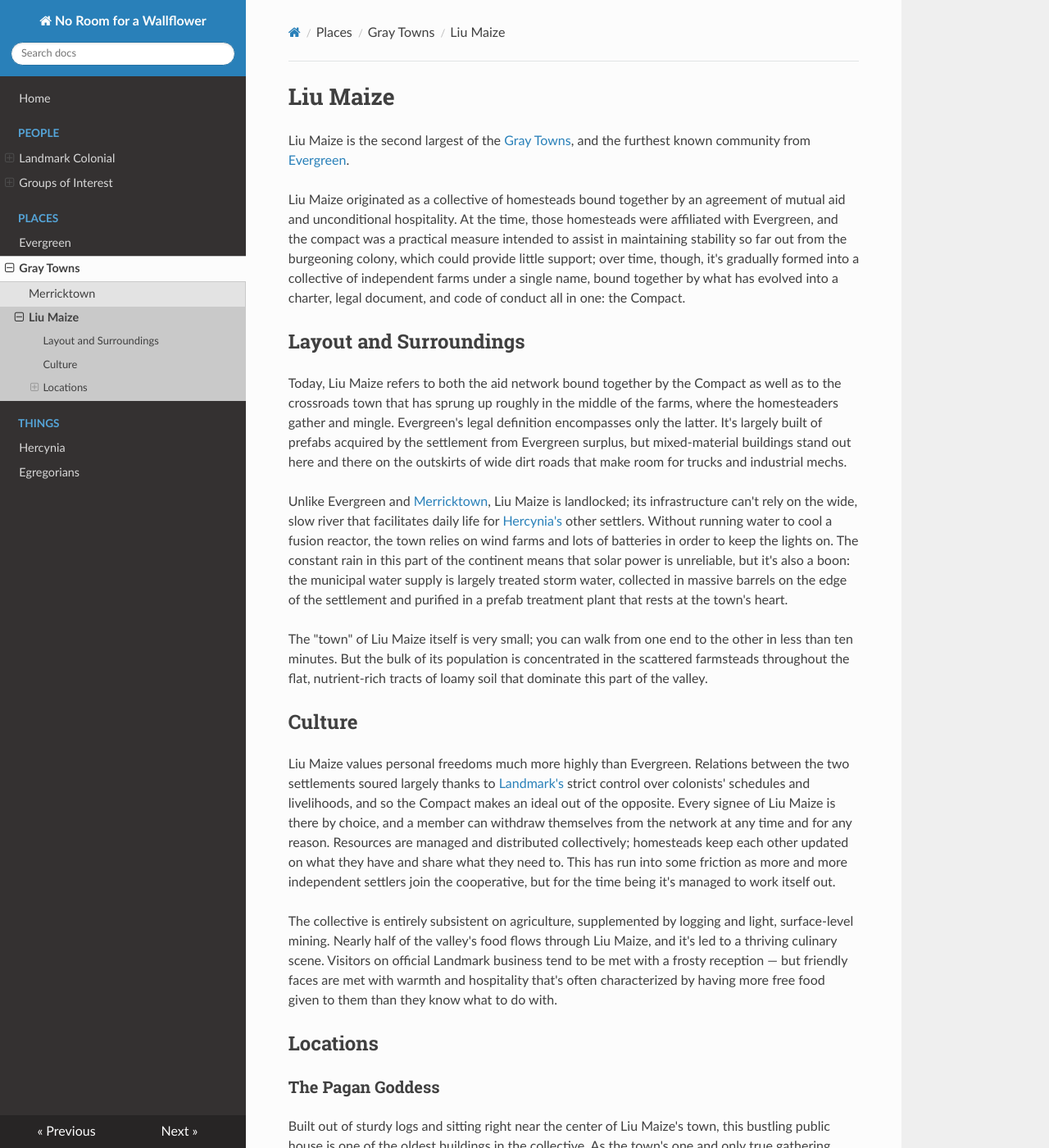
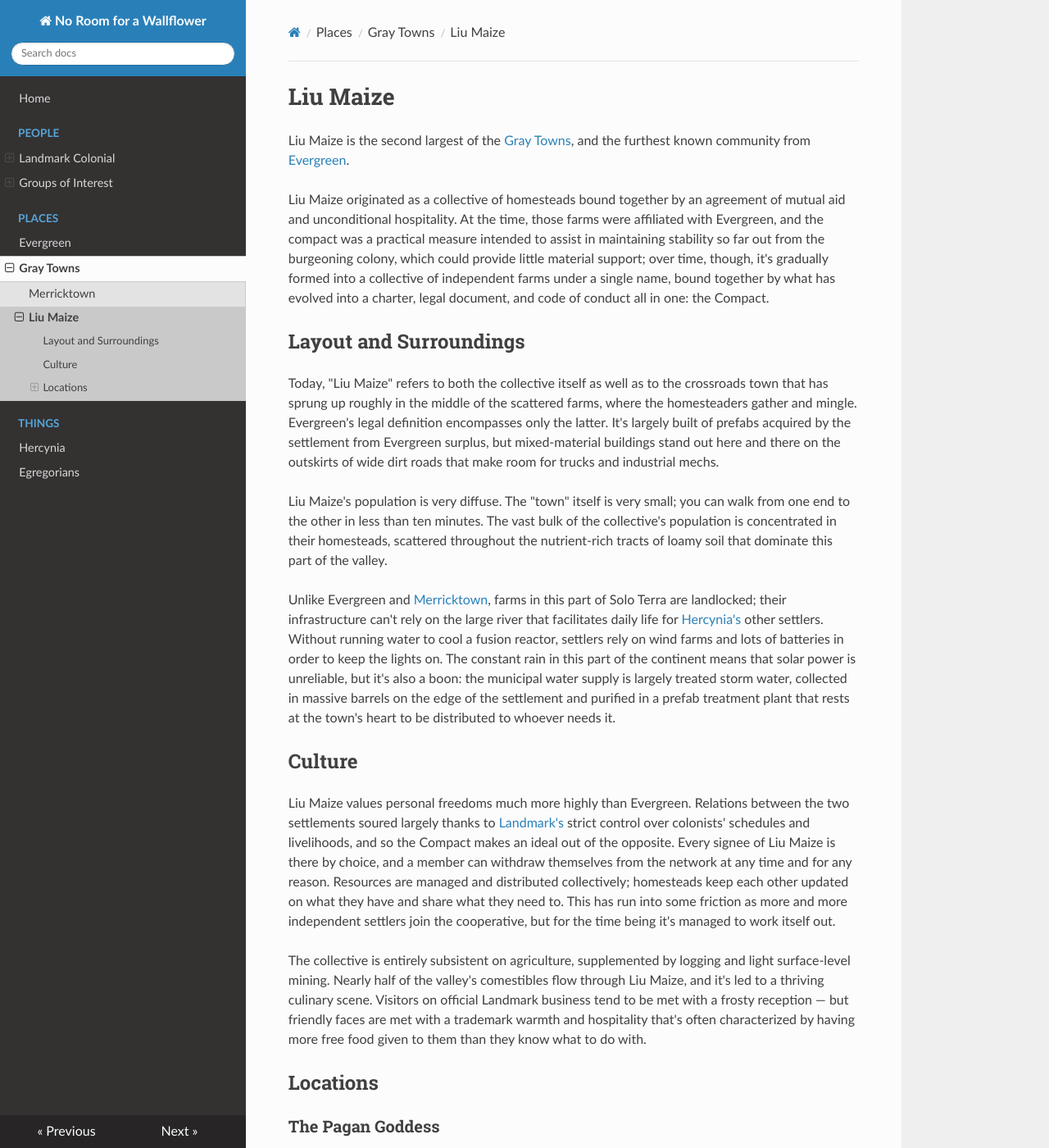
Before and after one commit to Ilysen/no-room-for-a-wallflower, an MkDocs documentation site: the page built from docs/places/gray-towns/liu-maize.md, in a window 1280 px wide and 1400 px high. Shown: the whole window at 82% size. Built offline with MkDocs 1.6.1, drawn with Linux system fonts in a browser that asks for light colours; nearby versions of some CDN libraries; some of the changed text lies outside the part shown.

Commit message:
refinements

```diff
--- a/docs/places/gray-towns/liu-maize.md
+++ b/docs/places/gray-towns/liu-maize.md
@@ -1,24 +1,24 @@
 # Liu Maize
 Liu Maize is the second largest of the [Gray Towns](../gray-towns.md), and the furthest known community from [Evergreen](../evergreen.md).
 
-Liu Maize originated as a collective of homesteads bound together by an agreement of mutual aid and unconditional hospitality. At the time, those homesteads were affiliated with Evergreen, and the compact was a practical measure intended to assist in maintaining stability so far out from the burgeoning colony, which could provide little support; over time, though, it's gradually formed into a collective of independent farms under a single name, bound together by what has evolved into a charter, legal document, and code of conduct all in one: the Compact.
+Liu Maize originated as a collective of homesteads bound together by an agreement of mutual aid and unconditional hospitality. At the time, those farms were affiliated with Evergreen, and the compact was a practical measure intended to assist in maintaining stability so far out from the burgeoning colony, which could provide little material support; over time, though, it's gradually formed into a collective of independent farms under a single name, bound together by what has evolved into a charter, legal document, and code of conduct all in one: the Compact.
 ## Layout and Surroundings
-Today, Liu Maize refers to both the aid network bound together by the Compact as well as to the crossroads town that has sprung up roughly in the middle of the farms, where the homesteaders gather and mingle. Evergreen's legal definition encompasses only the latter. It's largely built of prefabs acquired by the settlement from Evergreen surplus, but mixed-material buildings stand out here and there on the outskirts of wide dirt roads that make room for trucks and industrial mechs.
+Today, "Liu Maize" refers to both the collective itself as well as to the crossroads town that has sprung up roughly in the middle of the scattered farms, where the homesteaders gather and mingle. Evergreen's legal definition encompasses only the latter. It's largely built of prefabs acquired by the settlement from Evergreen surplus, but mixed-material buildings stand out here and there on the outskirts of wide dirt roads that make room for trucks and industrial mechs.
 
-Unlike Evergreen and [Merricktown](merricktown.md), Liu Maize is landlocked; its infrastructure can't rely on the wide, slow river that facilitates daily life for [Hercynia's](../../things/hercynia.md) other settlers. Without running water to cool a fusion reactor, the town relies on wind farms and lots of batteries in order to keep the lights on. The constant rain in this part of the continent means that solar power is unreliable, but it's also a boon: the municipal water supply is largely treated storm water, collected in massive barrels on the edge of the settlement and purified in a prefab treatment plant that rests at the town's heart.
+Liu Maize's population is very diffuse. The "town" itself is very small; you can walk from one end to the other in less than ten minutes. The vast bulk of the collective's population is concentrated in their homesteads, scattered throughout the nutrient-rich tracts of loamy soil that dominate this part of the valley.
 
-The "town" of Liu Maize itself is very small; you can walk from one end to the other in less than ten minutes. But the bulk of its population is concentrated in the scattered farmsteads throughout the flat, nutrient-rich tracts of loamy soil that dominate this part of the valley.
+Unlike Evergreen and [Merricktown](merricktown.md), farms in this part of Solo Terra are landlocked; their infrastructure can't rely on the large river that facilitates daily life for [Hercynia's](../../things/hercynia.md) other settlers. Without running water to cool a fusion reactor, settlers rely on wind farms and lots of batteries in order to keep the lights on. The constant rain in this part of the continent means that solar power is unreliable, but it's also a boon: the municipal water supply is largely treated storm water, collected in massive barrels on the edge of the settlement and purified in a prefab treatment plant that rests at the town's heart to be distributed to whoever needs it.
 ## Culture
 Liu Maize values personal freedoms much more highly than Evergreen. Relations between the two settlements soured largely thanks to [Landmark's](../../factions/landmark-colonial.md) strict control over colonists' schedules and livelihoods, and so the Compact makes an ideal out of the opposite. Every signee of Liu Maize is there by choice, and a member can withdraw themselves from the network at any time and for any reason. Resources are managed and distributed collectively; homesteads keep each other updated on what they have and share what they need to. This has run into some friction as more and more independent settlers join the cooperative, but for the time being it's managed to work itself out.
 
-The collective is entirely subsistent on agriculture, supplemented by logging and light, surface-level mining. Nearly half of the valley's food flows through Liu Maize, and it's led to a thriving culinary scene. Visitors on official Landmark business tend to be met with a frosty reception — but friendly faces are met with warmth and hospitality that's often characterized by having more free food given to them than they know what to do with.
+The collective is entirely subsistent on agriculture, supplemented by logging and light surface-level mining. Nearly half of the valley's comestibles flow through Liu Maize, and it's led to a thriving culinary scene. Visitors on official Landmark business tend to be met with a frosty reception — but friendly faces are met with a trademark warmth and hospitality that's often characterized by having more free food given to them than they know what to do with.
 ## Locations
 ### The Pagan Goddess
 Built out of sturdy logs and sitting right near the center of Liu Maize's town, this bustling public house is one of the oldest buildings in the collective. As the town's one and only true gathering place, the Pagan Goddess (a shortening of its full name, "The Pagan Goddess of Swamps and Sticks") is packed nearly every hour of every day, and does double-duty as a town hall when it needs to. Lit by lanterns and typically backgrounded by local musicians, it carries an easy, homely atmosphere that nowhere else on Solo Terra can beat.
 
-"The Pagan Goddess" is a nickname both for the establishment and its owner: a tall, tanned woman known only as Leshy. A former IPS-N Trunk Security officer with a decade-long track record in the Long Rim, she built the place, and she makes sure everyone knows it. Spent shells, burnt bulkheads, and wrecked mech parts line the walls as decoration, but nobody misses the Shears: a crossed pair of huge, vicious blades torn from pipecleaner subalterns and mounted above the double doors.
+"The Pagan Goddess" is a nickname both for the establishment and its owner: a tall, tanned woman known only as Leshy. A former IPS-N Trunk Security officer with a decade-long track record in the Long Rim, she built the place, and she makes sure everyone knows it. Spent shells, burnt bulkheads, and wrecked mech parts line the walls as decorations, and nobody can miss the Shears: a crossed pair of vicious meters-longs blades torn from a pipecleaner subaltern and mounted above the double doors.
 
-This establishment is mythologized in Evergreen for its house liquor, known simply as the 94. Distilled from a native species of fruit, it has a tangy punch not unlike mango — and a painful, blazing burn that tends to make first-time drinkers realize why it has the name that it does.
+This establishment is mythologized in Evergreen for its house liquor. known simply as the 94. It's distilled from a native species of fruit and it has a tangy punch not unlike mango — alongside a blazing burn that educates first-time drinkers on why it has the name that it does.
 ### Water Treatment Plant
 Sequestered a stone's throw away from the Pagan Goddess, this water purification facility is the lifeblood of Liu Maize. Homesteads typically have their own water infrastructure, but everything and everyone in the town itself relies on the fresh, clean water that's treated here. It's technologically the most modern part of town, and one of the few places that's kept guarded at effectively all times; damage to the treatment plant means the whole cooperative suffers.
 ### Châu Farm
@@ -26,8 +26,8 @@ Sequestered a stone's throw away from the Pagan Goddess, this water purification
     <img style="max-height: 500px;" src="../../../img/chaus.jpg"/>
     <i>Maggie and Weiyi Châu</i>
 </p>
-The Châus are a hardscrabble farming family with several homesteads around Liu Maize. Matriachs Maggie and Weiyi Châu arrived in Evergreen thirty years ago on a jury-rigged hauling skiff, and spent several years working construction jobs around the colony before their noncitizen status was discovered and they were expelled.
+The Châus are a hardscrabble farming family with several homesteads around Liu Maize. Matriachs Maggie and Weiyi Châu arrived in Evergreen thirty years ago on a jury-rigged hauling skiff, and spent several years working construction jobs around the colony before their noncitizen status was discovered and they were expelled. They, perhaps predictably, have no desire to return.
 
-The Châus distill the house special for the Pagan Goddess, and sell produce to traders, militia, and colonists alike. They've had ten children in the thirty years since, and taken as a whole, the extended family is central to Liu Maize's economy. The Compact recognizes no one member above another, but unofficially speaking, the Châus are core to the collective; they know the land and people listen when they speak.
+The Châus sell produce to traders, militia, and colonists alike, and they distill for the Pagan Goddess. They've had ten children in the thirty years since striking out on their own, and taken as a whole, the extended family is central to Liu Maize's economy. The Compact recognizes no one member above another, but in practice the Châus are core to the collective; they know the land and people listen when they speak.
 
 The family's largest homestead (the one most people know as "the Châus") is only a short trip away from town, and oversees rice paddies and cornfields that have become waterlogged in the monsoon season. Many of Liu Maize's workers make their living there.
```
Also changed, not shown: docs/index.md (+2 -2 lines), docs/places/gray-towns.md (+1 -1 lines), docs/places/gray-towns/merricktown.md (+5 -5 lines), docs/.obsidian/workspace.json (deleted), 1 other file.
